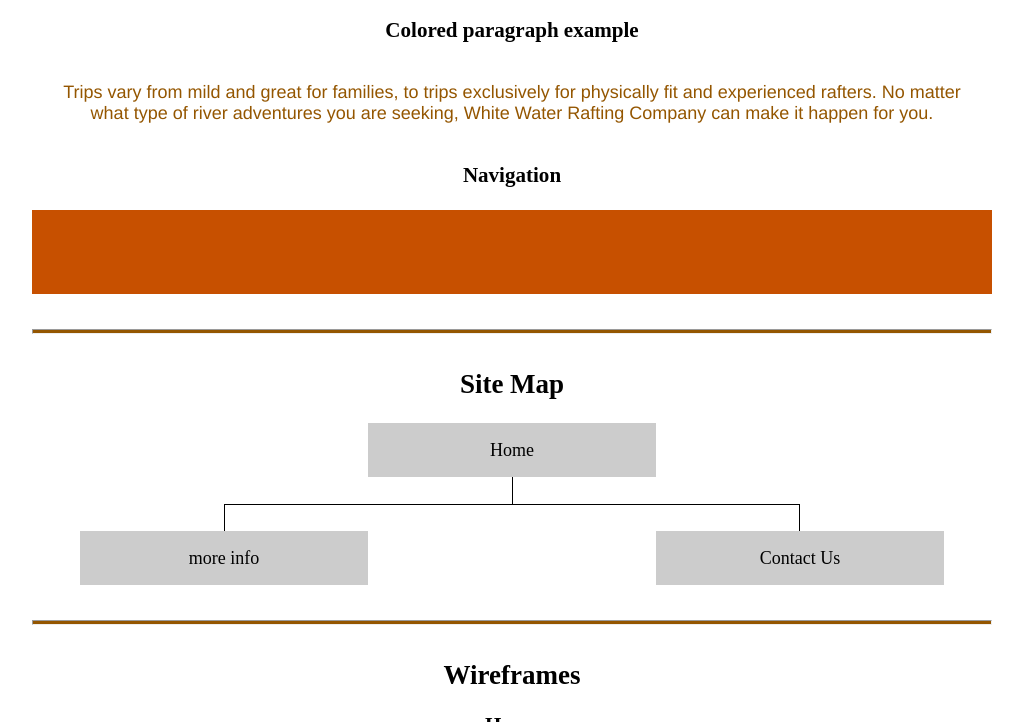
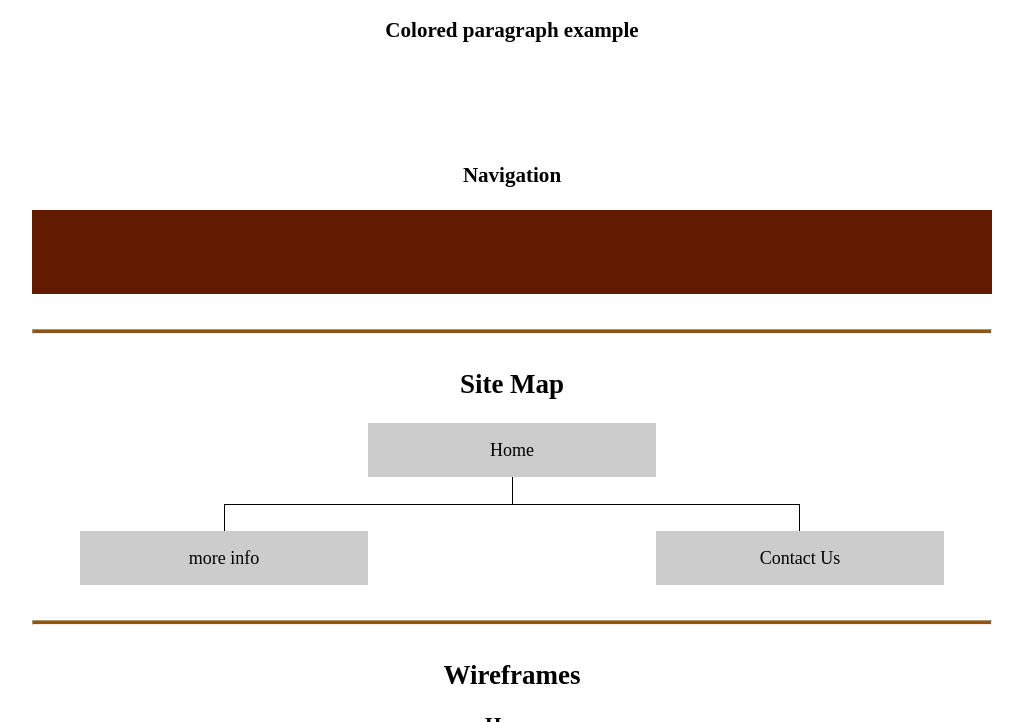
Before and after one commit to joeleont/wdd130, a plain HTML site: page wwr/site-plan-rafting.html in a window 1280 px wide. Shown: the part 1762-2484 px from the top of the page, without its empty margins (128-1151 px from the left). Drawn offline with Linux system fonts and the light colour scheme.

Commit message:
commit  message

```diff
--- a/wwr/styles/site-plan-rafting.css
+++ b/wwr/styles/site-plan-rafting.css
@@ -16,16 +16,15 @@ Fonts are separated by a & */
 
   /* these colors below should be chosen from among your palette colors above */
   --headline-color-on-white: #000000;  /* headlines on a white background */
-  --headline-color-on-color: #945600; /* headlines on a colored background */
+  --headline-color-on-color: #0000; /* headlines on a colored background */
   --paragraph-color-on-white: #0000; /* paragraph text on a white background */
-  --paragraph-color-on-color: #945600; /* paragraph text on a colored background */
+  --paragraph-color-on-color: #0000; /* paragraph text on a colored background */
   --paragraph-background-color: #0000  ;
   --nav-link-color: #0000;
-  --nav-background-color: #C75000;
-  --nav-hover-link-color: #945600;
+  --nav-background-color: #621b00;
+  --nav-hover-link-color: #000000;
   --nav-hover-background-color: #621B00;
 }
-
 
 /*  Look around below...but DON'T CHANGE ANYTHING! */
 
```
